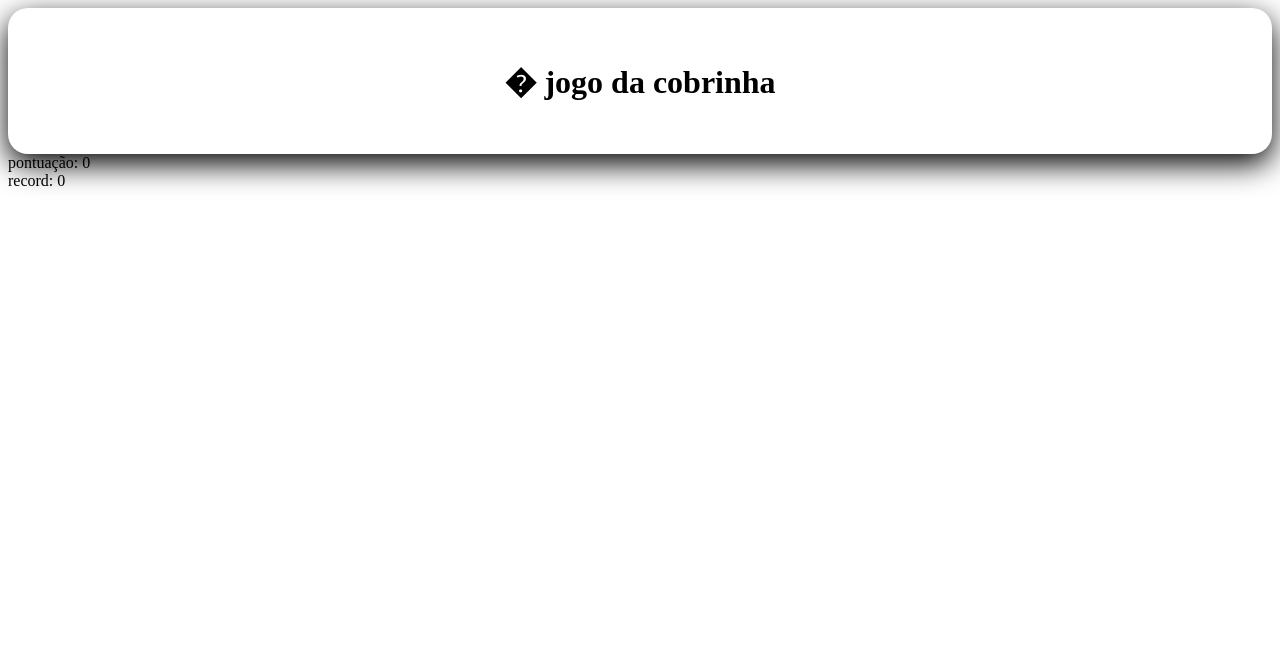
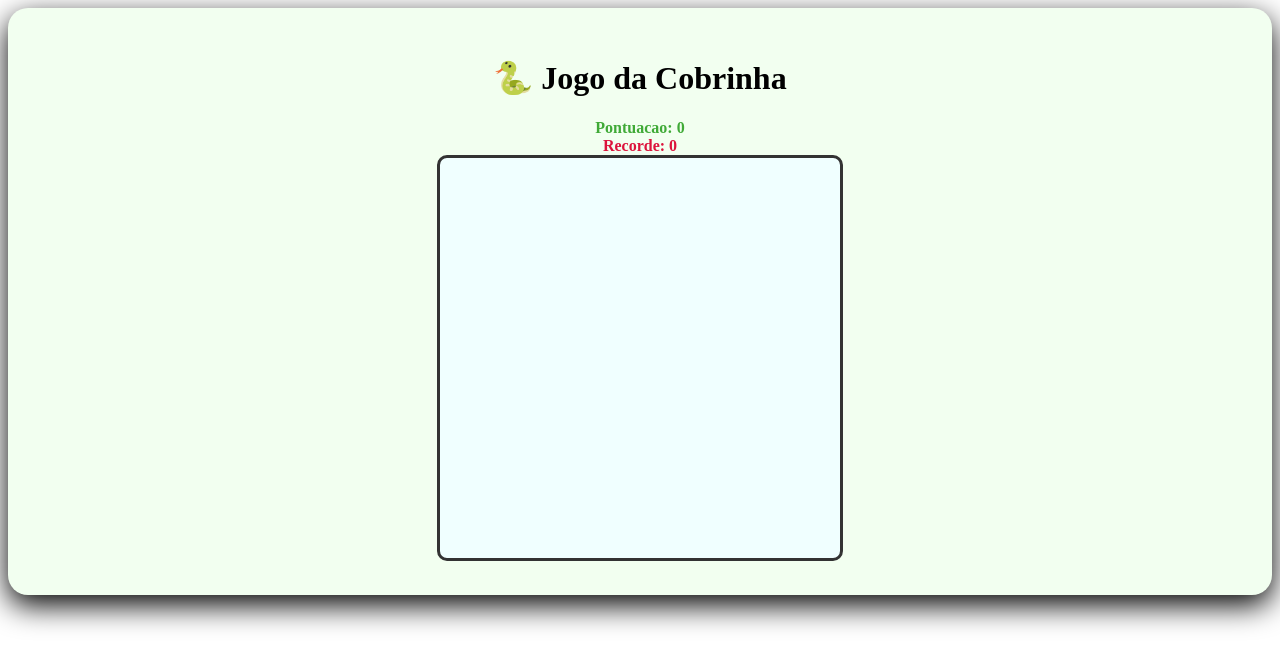
Before and after one commit to andryelldasilvaguimaraes-hub/snake-game-2026, a plain HTML site: page index.html in a window 1280 px wide. Drawn offline with Linux system fonts and the light colour scheme.

Commit message:
estilizaçao

```diff
--- a/index.html
+++ b/index.html
@@ -3,66 +3,79 @@
 <html lang="pt-br">
  <head>
   <meta charset="UTF-8">
+ <meta name="viewport" content="width=device-width, initial-scale=1.0">
+
  <!--
-            <meta charset> Define o conjunto de carateres (enconding)
-            da pagina. UTF-8 garante que acentos e caracteres especiais
-            apareçam corretamente.
+ <meta viewport>: esta tag é importante para sites que deve funcionar em dispositivos móveis. width-device -
+
+
  -->
-            <meta name="viewport" content="width=device-width, initial-scale= 1.0">
-            <!--
-            <meta viewport>: esta tag é importante para sites que devem funcionar
-            em dispositivos moveis (celular). width-device -> garante que a
-            largura da pagina vai se adaptar á largura do dispositivo.
-            initial-scale=1 -> nao aplica zoom automatico ao abrir a pagina.
-            Sem ela o celular vei tentar mostrar a página como se fosse um computador
-        -->
-        <title>Jogo da cobrinha</title>
-        <!--
-        Estilos e CSS vão ficar abaixo desta linha - Proxima Aual
-        -->
+
+ <title>Jogo da Cobrinha</title>
+
+
  <style>
 
-               .container {
+   .container{
       text-align: center;
-                background-color: white;
+      background-color: rgb(242, 255, 240);
       padding: 30px;
       border-radius: 20px;
       box-shadow: 0px 10px 30px black;
 }
 
-               .info {
+  .info{
+
         font-size: 1em;
   }
 
+  .potuacao{
+   font-weight: bold;
+   color: #0c9100c5;
+  }
+
+  .recorde{
+   font-weight: bold;
+   color: crimson;
+  }
+
+  #canvas{
+    border: 3px solid #333;
+    border-radius: 10px;
+    background-color: azure;
+  }
  </style>
 
+ </head>
 
-        </head>
  <body>
 
-              <div   class="container">
 
-                <h1> &#x128013; jogo da cobrinha</h1>
+    <div  class="container">
 
-                </div   class="info">
-                    <div class="pontuacao"></div>
-                      pontuação:    <span id="pontos"> 0 </span>
+    <h1>&#128013; Jogo da Cobrinha
+    </h1>
 
+   <div class="info">
+   <div class="potuacao">
+     Pontuacao: <span id="pontos"> 0 </span>
    </div>
 
-                    <div class="record">
-
-
-                            record: <span id="record"> 0 </span>
-
+<div class="recorde">
+  Recorde: <span id="recorde"> 0 </span>
 </div>
 
    </div>
+  <canvas id="canvas" width="400" height="400">
+  <!--
+    <canvas> é um elemento  especial para desenho 2d ou 3d.Por si só
+    é apenas um retangulo vazio. O Java Script vai usar o "contexto 2d"
+    para desenhar a cobra, e comida, etc.
 
+    nah nah nah nahnahnah hey jude!
+
+  -->
+
+  </canvas>
     </div>
-
-
  </body>
-
-
-</html>
```
Lines whose indentation alone changed are shown as unchanged.
